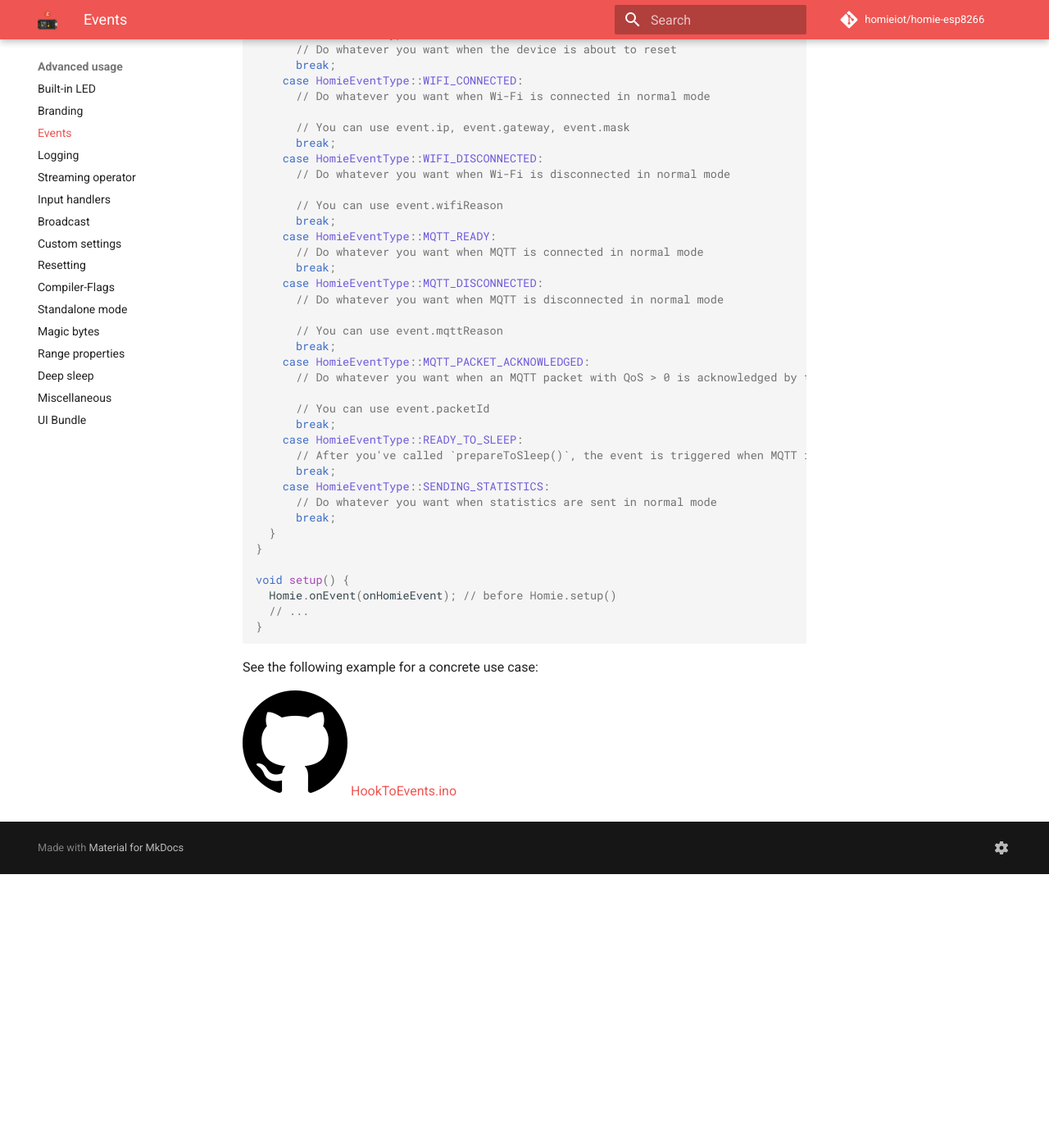
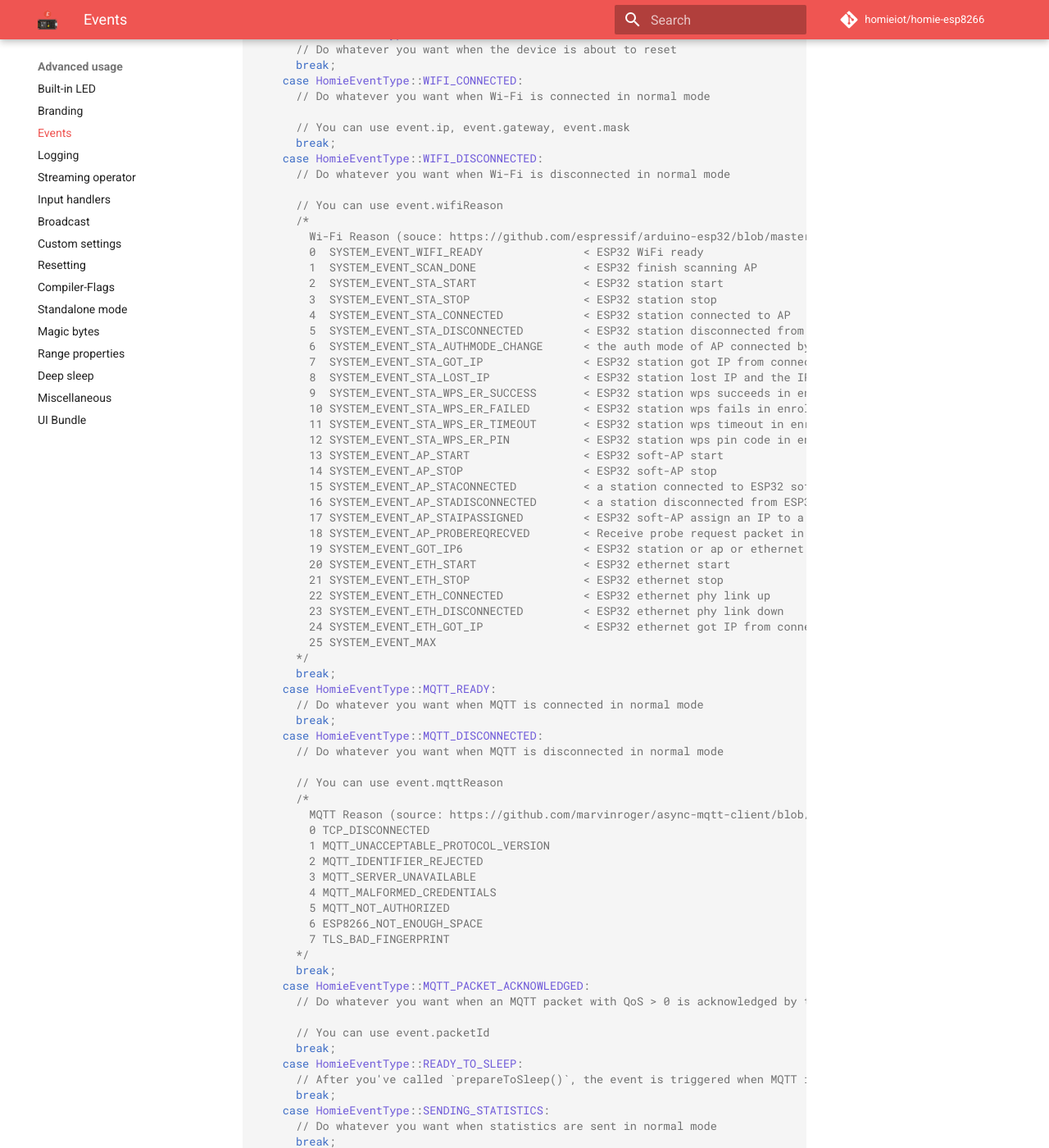
Before and after one commit to homieiot/homie-esp8266, an MkDocs documentation site: the page built from docs/advanced-usage/events.md, in a window 1280 px wide and 1400 px high, scrolled down 1198 px. Shown: the whole window at 82% size. Built offline with MkDocs 1.6.1 and Material for MkDocs 9.7.7, drawn with Linux system fonts in a browser that asks for light colours; comment, search, counter and statistics services are not loaded; old or Windows-style settings are respelled for this version of MkDocs; before the commit the page ends 2264 px from its top, so only the background shows below that.

Commit message:
Add description for event reasons (Wi-Fi, MQTT)
(cherry picked from commit 51aa5a6703c2ffff7ea38abf4f9c0f7df433340f)

```diff
--- a/docs/advanced-usage/events.md
+++ b/docs/advanced-usage/events.md
@@ -56,6 +56,35 @@ void onHomieEvent(const HomieEvent& event) {
       // Do whatever you want when Wi-Fi is disconnected in normal mode
 
       // You can use event.wifiReason
+      /*
+        Wi-Fi Reason (souce: https://github.com/espressif/arduino-esp32/blob/master/libraries/WiFi/examples/WiFiClientEvents/WiFiClientEvents.ino)
+        0  SYSTEM_EVENT_WIFI_READY               < ESP32 WiFi ready
+        1  SYSTEM_EVENT_SCAN_DONE                < ESP32 finish scanning AP
+        2  SYSTEM_EVENT_STA_START                < ESP32 station start
+        3  SYSTEM_EVENT_STA_STOP                 < ESP32 station stop
+        4  SYSTEM_EVENT_STA_CONNECTED            < ESP32 station connected to AP
+        5  SYSTEM_EVENT_STA_DISCONNECTED         < ESP32 station disconnected from AP
+        6  SYSTEM_EVENT_STA_AUTHMODE_CHANGE      < the auth mode of AP connected by ESP32 station changed
+        7  SYSTEM_EVENT_STA_GOT_IP               < ESP32 station got IP from connected AP
+        8  SYSTEM_EVENT_STA_LOST_IP              < ESP32 station lost IP and the IP is reset to 0
+        9  SYSTEM_EVENT_STA_WPS_ER_SUCCESS       < ESP32 station wps succeeds in enrollee mode
+        10 SYSTEM_EVENT_STA_WPS_ER_FAILED        < ESP32 station wps fails in enrollee mode
+        11 SYSTEM_EVENT_STA_WPS_ER_TIMEOUT       < ESP32 station wps timeout in enrollee mode
+        12 SYSTEM_EVENT_STA_WPS_ER_PIN           < ESP32 station wps pin code in enrollee mode
+        13 SYSTEM_EVENT_AP_START                 < ESP32 soft-AP start
+        14 SYSTEM_EVENT_AP_STOP                  < ESP32 soft-AP stop
+        15 SYSTEM_EVENT_AP_STACONNECTED          < a station connected to ESP32 soft-AP
+        16 SYSTEM_EVENT_AP_STADISCONNECTED       < a station disconnected from ESP32 soft-AP
+        17 SYSTEM_EVENT_AP_STAIPASSIGNED         < ESP32 soft-AP assign an IP to a connected station
+        18 SYSTEM_EVENT_AP_PROBEREQRECVED        < Receive probe request packet in soft-AP interface
+        19 SYSTEM_EVENT_GOT_IP6                  < ESP32 station or ap or ethernet interface v6IP addr is preferred
+        20 SYSTEM_EVENT_ETH_START                < ESP32 ethernet start
+        21 SYSTEM_EVENT_ETH_STOP                 < ESP32 ethernet stop
+        22 SYSTEM_EVENT_ETH_CONNECTED            < ESP32 ethernet phy link up
+        23 SYSTEM_EVENT_ETH_DISCONNECTED         < ESP32 ethernet phy link down
+        24 SYSTEM_EVENT_ETH_GOT_IP               < ESP32 ethernet got IP from connected AP
+        25 SYSTEM_EVENT_MAX
+      */
       break;
     case HomieEventType::MQTT_READY:
       // Do whatever you want when MQTT is connected in normal mode
@@ -64,6 +93,17 @@ void onHomieEvent(const HomieEvent& event) {
       // Do whatever you want when MQTT is disconnected in normal mode
 
       // You can use event.mqttReason
+      /*
+        MQTT Reason (source: https://github.com/marvinroger/async-mqtt-client/blob/master/src/AsyncMqttClient/DisconnectReasons.hpp)
+        0 TCP_DISCONNECTED
+        1 MQTT_UNACCEPTABLE_PROTOCOL_VERSION
+        2 MQTT_IDENTIFIER_REJECTED
+        3 MQTT_SERVER_UNAVAILABLE
+        4 MQTT_MALFORMED_CREDENTIALS
+        5 MQTT_NOT_AUTHORIZED
+        6 ESP8266_NOT_ENOUGH_SPACE
+        7 TLS_BAD_FINGERPRINT
+      */
       break;
     case HomieEventType::MQTT_PACKET_ACKNOWLEDGED:
       // Do whatever you want when an MQTT packet with QoS > 0 is acknowledged by the broker
```
